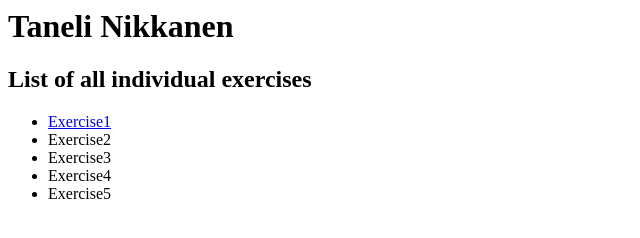
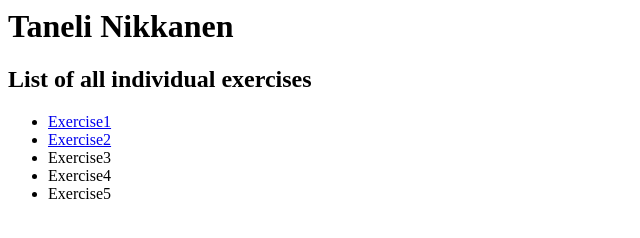
Before and after one commit to Taneli47/Taneli_Nikkanen, a plain HTML site: page index.html in a window 1280 px wide. Shown: the full height of the page, 0-640 px from the left. Drawn offline with Linux system fonts and the light colour scheme.

Commit message:
new link

```diff
--- a/index.html
+++ b/index.html
@@ -7,7 +7,7 @@
         <h2>List of all individual exercises</h2>
         <ul>
 <li><a href="exercise1.html" target="_blank">Exercise1</a></a></li>
-<li>Exercise2</li>
+<li><a href="exercise2.html" target="_blank">Exercise2</a></a></li>
 <li>Exercise3</li>
 <li>Exercise4</li>
 <li>Exercise5</li>
```
Also changed, not shown: exercise2.html (added, +3 -0 lines).
